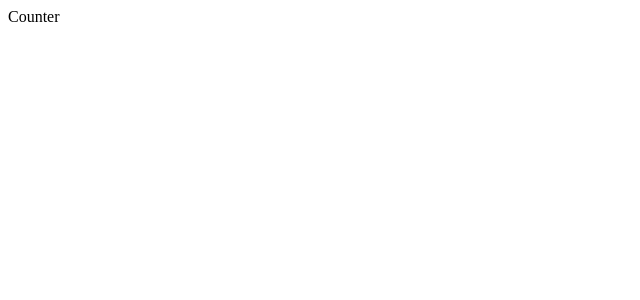
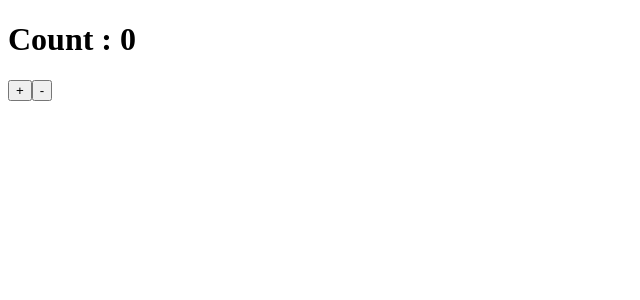
Before and after one commit to qvil/redux-tutorial, a React (Create React App) app: page / in a window 1280 px wide. Shown: the top 300 px of the page, without its empty margins (0-640 px from the left). Built offline with nearby package versions, Linux system fonts and the light colour scheme.

Commit message:
[STEP 05] Complete Counter App

```diff
--- a/src/components/Counter.js
+++ b/src/components/Counter.js
@@ -1,9 +1,19 @@
 import React from 'react';
 
-const Counter = () => {
+const Counter = ({ count, onIncrease, onDecrease }) => {
     return (
         <div>
-            Counter
+            <h1>Count : {count}</h1>
+            <button
+                onClick={onIncrease}
+            >
+                    +
+            </button>
+            <button
+                onClick={onDecrease}
+            >
+                    -
+            </button>
         </div>
     );
 };
```
